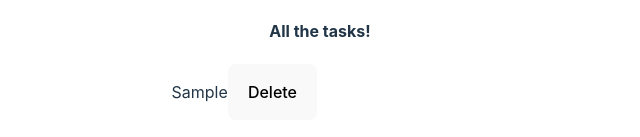
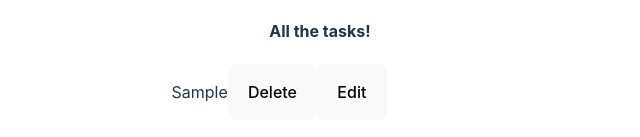
Before and after one commit to Kbouti/reactSandbox, a React (Vite) app: page / in a window 1280 px wide. Both pictures are taken after typing "Sample" into the empty fields and a click on the button "Submit". Shown: the part 383-520 px from the top of the page, without its empty margins (320-960 px from the left). Built offline with nearby package versions, Linux system fonts and the light colour scheme.

Commit message:
Create edit button and click handler function

```diff
--- a/src/class.jsx
+++ b/src/class.jsx
@@ -13,6 +13,7 @@ class ClassInput extends Component {
     this.handleInputChange = this.handleInputChange.bind(this);
     this.handleSubmit = this.handleSubmit.bind(this);
     this.handleDelete = this.handleDelete.bind(this);
+    this.handleEditClick = this.handleEditClick.bind(this);
   }
 
   handleInputChange(e) {
@@ -29,6 +30,12 @@ class ClassInput extends Component {
       inputVal: "",
     }));
   }
+
+
+handleEditClick(e) {
+    console.log(`clicked edit button for ${e.target.innerHTML}`);
+    // Duhhh... e.target is the edit button. We need to target the parent component
+}
 
   handleDelete(e) {
     // delete this todo
@@ -80,6 +87,10 @@ class ClassInput extends Component {
               >
                 Delete
               </button>
+
+<button className="editButton" onClick={this.handleEditClick}>Edit</button>
+
+
             </li>
           ))}
         </ul>
```
